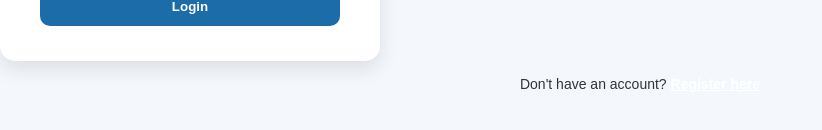
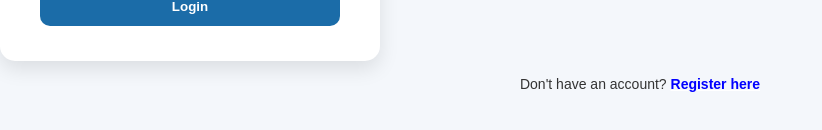
Before and after one commit to Coppelpong/Projek-Mobile, a React (Vite) app in the folder lpg_monitor_frontend/: page / in a window 1280 px wide. Shown: the part 242-372 px from the top of the page, without its empty margins (0-822 px from the left). Built offline with nearby package versions, Linux system fonts and the light colour scheme.

Commit message:
Update Login.jsx

```diff
--- a/lpg_monitor_frontend/src/pages/Login.jsx
+++ b/lpg_monitor_frontend/src/pages/Login.jsx
@@ -58,7 +58,7 @@ export default function Login() {
         </button>
       </form>
       <p>
-        Don't have an account? <a href="/register">Register here</a>
+        Don't have an account? <a href="/register"><font color = "blue">Register here</font></a>
       </p>
     </div>
   );
```
